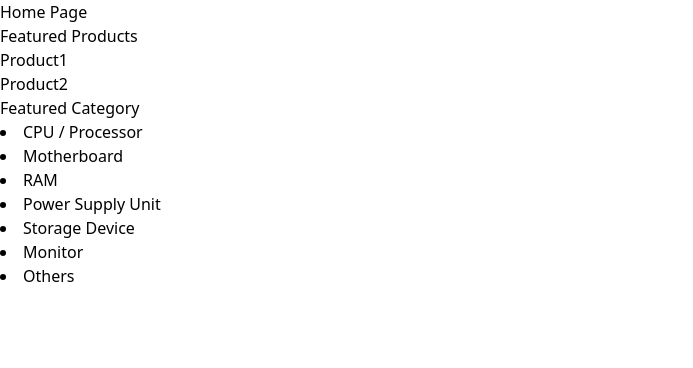
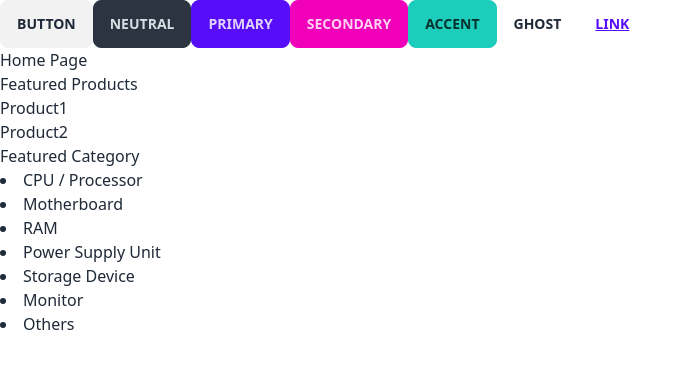
Before and after one commit to yusuf-khan-swd/craft-your-pc-client, a Next.js app: page / in a window 1280 px wide. Shown: the top 368 px of the page, without its empty margins (0-693 px from the left). Built offline with nearby package versions, Linux system fonts and the light colour scheme.

Commit message:
add daisyui to project and its working

```diff
--- a/package.json
+++ b/package.json
@@ -17,6 +17,7 @@
   },
   "devDependencies": {
     "autoprefixer": "^10.4.14",
+    "daisyui": "^3.5.0",
     "postcss": "^8.4.27",
     "tailwindcss": "^3.3.3"
   }
--- a/src/pages/index.js
+++ b/src/pages/index.js
@@ -14,6 +14,13 @@
 const HomePage = () => {
   return (
     <div>
+      <button className="btn">Button</button>
+      <button className="btn btn-neutral">Neutral</button>
+      <button className="btn btn-primary">Primary</button>
+      <button className="btn btn-secondary">Secondary</button>
+      <button className="btn btn-accent">Accent</button>
+      <button className="btn btn-ghost">Ghost</button>
+      <button className="btn btn-link">Link</button>
       <h1>Home Page</h1>
       <h2>Featured Products</h2>
       <div>
--- a/tailwind.config.js
+++ b/tailwind.config.js
@@ -11,5 +11,5 @@
   theme: {
     extend: {},
   },
-  plugins: [],
+  plugins: [require("daisyui")],
 };
```
Also changed, not shown: 1 other file (tests, documents, lock files or other folders).
